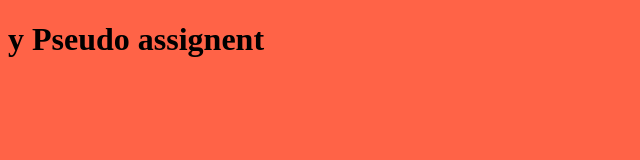
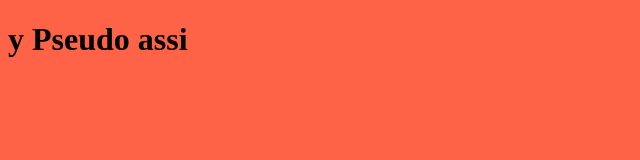
Before and after one commit to debragordon/css-pseudo, a plain HTML site: page index.html in a window 1280 px wide. Shown: the whole page, without its empty margins (0-640 px from the left). Drawn offline with Linux system fonts and the light colour scheme.

Commit message:
updated html

```diff
--- a/index.html
+++ b/index.html
@@ -5,6 +5,6 @@
   <link rel="stylesheet" type="text/css" href="css/styles.css">
 </head>
 <body>
-<h1>y Pseudo assignent</h1>
+<h1>y Pseudo assi</h1>
 </body>
 </html>
```
